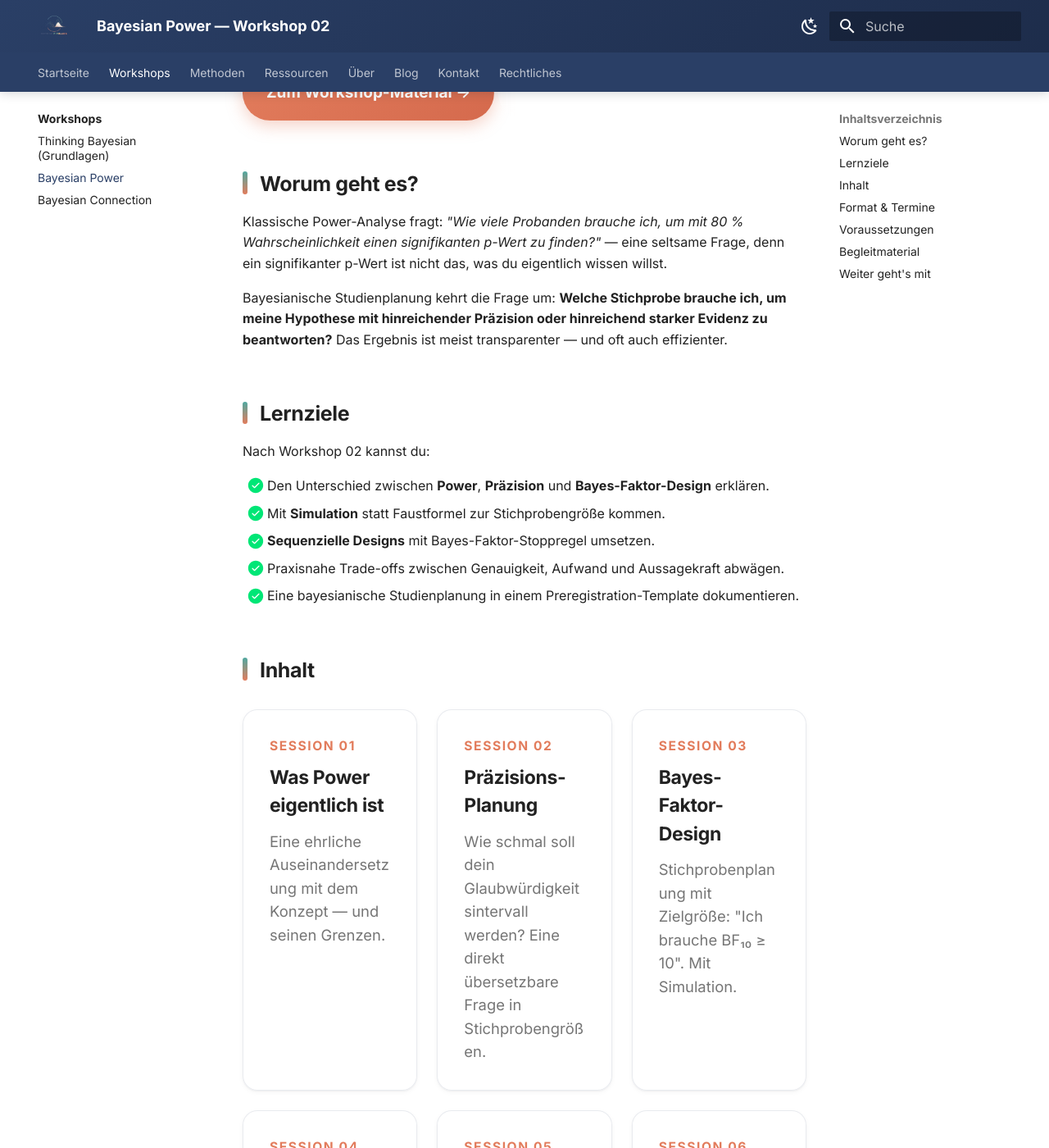
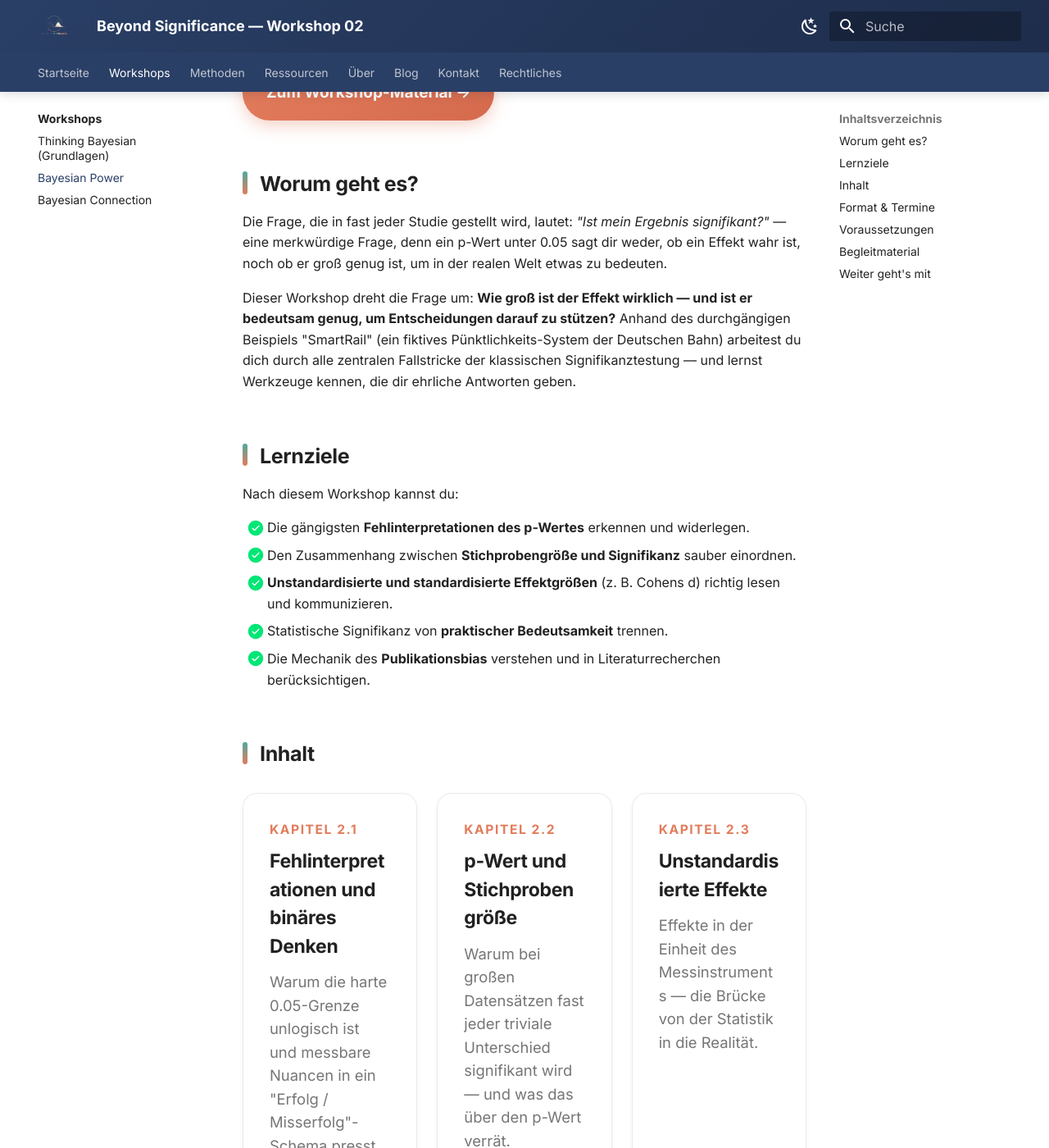
Before and after one commit to hannesdiemerling/frequent-reformation, an MkDocs documentation site: the page built from docs/workshops/bayesian-power.md, in a window 1280 px wide and 1400 px high, scrolled down 256 px. Shown: the whole window at 82% size. Built offline with MkDocs 1.6.1 and Material for MkDocs 9.7.7, drawn with Linux system fonts in a browser that asks for light colours; some of the changed text lies outside the part shown.

Commit message:
Update bayesian-power.md

```diff
--- a/docs/workshops/bayesian-power.md
+++ b/docs/workshops/bayesian-power.md
@@ -1,86 +1,85 @@
 ---
-title: Bayesian Power — Workshop 02
+title: Beyond Significance — Workshop 02
 ---
 
-# Bayesian Power <span class="bp-pill bp-pill--live">Live</span>
+# Beyond Significance <span class="bp-pill bp-pill--live">Live</span>
 
-> **Workshop 02 · Anwendung.** Stichprobenplanung jenseits der klassischen Power-Analyse.
-> Präzision, Bayes-Faktor-Design und Simulation als Standard-Werkzeug der Studienplanung.
+> **Workshop · Grundlagen.** Statistische Signifikanz kritisch hinterfragen und praktische Relevanz von Effekten bewerten.
+> Vom p-Wert-Fetisch zu Effektgrößen, Bedeutsamkeit und einem ehrlichen Blick auf wissenschaftliche Evidenz.
 
-[Zum Workshop-Material →](https://hannesdiemerling.github.io/Bayesian_Power/){ .bp-btn .bp-btn--primary }
+[Zum Workshop-Material →](https://hannesdiemerling.github.io/Beyond_Significance/){ .bp-btn .bp-btn--primary }
 [Anmelden](../kontakt.md){ .bp-btn .bp-btn--ghost }
 
 ## Worum geht es?
 
-Klassische Power-Analyse fragt: *"Wie viele Probanden brauche ich, um mit 80 % Wahrscheinlichkeit
-einen signifikanten p-Wert zu finden?"* — eine seltsame Frage, denn ein signifikanter p-Wert ist
-nicht das, was du eigentlich wissen willst.
+Die Frage, die in fast jeder Studie gestellt wird, lautet: *"Ist mein Ergebnis signifikant?"* — eine
+merkwürdige Frage, denn ein p-Wert unter 0.05 sagt dir weder, ob ein Effekt wahr ist, noch ob er
+groß genug ist, um in der realen Welt etwas zu bedeuten.
 
-Bayesianische Studienplanung kehrt die Frage um: **Welche Stichprobe brauche ich, um meine
-Hypothese mit hinreichender Präzision oder hinreichend starker Evidenz zu beantworten?** Das
-Ergebnis ist meist transparenter — und oft auch effizienter.
+Dieser Workshop dreht die Frage um: **Wie groß ist der Effekt wirklich — und ist er bedeutsam genug,
+um Entscheidungen darauf zu stützen?** Anhand des durchgängigen Beispiels "SmartRail" (ein fiktives
+Pünktlichkeits-System der Deutschen Bahn) arbeitest du dich durch alle zentralen Fallstricke der
+klassischen Signifikanztestung — und lernst Werkzeuge kennen, die dir ehrliche Antworten geben.
 
 ## Lernziele
 
-Nach Workshop 02 kannst du:
+Nach diesem Workshop kannst du:
 
-- [x] Den Unterschied zwischen **Power**, **Präzision** und **Bayes-Faktor-Design** erklären.
-- [x] Mit **Simulation** statt Faustformel zur Stichprobengröße kommen.
-- [x] **Sequenzielle Designs** mit Bayes-Faktor-Stoppregel umsetzen.
-- [x] Praxisnahe Trade-offs zwischen Genauigkeit, Aufwand und Aussagekraft abwägen.
-- [x] Eine bayesianische Studienplanung in einem Preregistration-Template dokumentieren.
+- [x] Die gängigsten **Fehlinterpretationen des p-Wertes** erkennen und widerlegen.
+- [x] Den Zusammenhang zwischen **Stichprobengröße und Signifikanz** sauber einordnen.
+- [x] **Unstandardisierte und standardisierte Effektgrößen** (z. B. Cohens d) richtig lesen und kommunizieren.
+- [x] Statistische Signifikanz von **praktischer Bedeutsamkeit** trennen.
+- [x] Die Mechanik des **Publikationsbias** verstehen und in Literatur­recherchen berücksichtigen.
 
 ## Inhalt
 
 <div class="bp-pillars">
 
   <div class="bp-pillar">
-    <div class="bp-pillar__num">SESSION 01</div>
-    <h3>Was Power eigentlich ist</h3>
+    <div class="bp-pillar__num">KAPITEL 2.1</div>
+    <h3>Fehlinterpretationen und binäres Denken</h3>
     <p>
-      Eine ehrliche Auseinandersetzung mit dem Konzept — und seinen Grenzen.
+      Warum die harte 0.05-Grenze unlogisch ist und messbare Nuancen in ein "Erfolg / Misserfolg"-Schema presst.
     </p>
   </div>
 
   <div class="bp-pillar">
-    <div class="bp-pillar__num">SESSION 02</div>
-    <h3>Präzisions-Planung</h3>
+    <div class="bp-pillar__num">KAPITEL 2.2</div>
+    <h3>p-Wert und Stichprobengröße</h3>
     <p>
-      Wie schmal soll dein Glaubwürdigkeitsintervall werden? Eine direkt übersetzbare
-      Frage in Stichprobengrößen.
+      Warum bei großen Datensätzen fast jeder triviale Unterschied signifikant wird — und was das über den p-Wert verrät.
     </p>
   </div>
 
   <div class="bp-pillar">
-    <div class="bp-pillar__num">SESSION 03</div>
-    <h3>Bayes-Faktor-Design</h3>
+    <div class="bp-pillar__num">KAPITEL 2.3</div>
+    <h3>Unstandardisierte Effekte</h3>
     <p>
-      Stichprobenplanung mit Zielgröße: "Ich brauche BF₁₀ ≥ 10". Mit Simulation.
+      Effekte in der Einheit des Messinstruments — die Brücke von der Statistik in die Realität.
     </p>
   </div>
 
   <div class="bp-pillar">
-    <div class="bp-pillar__num">SESSION 04</div>
-    <h3>Sequenzielle Tests</h3>
+    <div class="bp-pillar__num">KAPITEL 2.4</div>
+    <h3>Standardisierte Effektgrößen</h3>
     <p>
-      Optional Stopping war im Frequentismus problematisch — bayesianisch ist es ein Feature.
+      Cohens d als dimensionslose Vergleichsgröße — mit allen Vorbehalten, die Cohen selbst betont hat.
     </p>
   </div>
 
   <div class="bp-pillar">
-    <div class="bp-pillar__num">SESSION 05</div>
-    <h3>Hands-on Simulation</h3>
+    <div class="bp-pillar__num">KAPITEL 2.5</div>
+    <h3>Praktische Bedeutsamkeit</h3>
     <p>
-      Eigene Studie planen: vom Effekt-Szenario zur konkreten Stichprobengröße — in JASP
-      und R.
+      Hochsignifikant und trotzdem irrelevant: Wann lohnt sich ein Effekt wirklich?
     </p>
   </div>
 
   <div class="bp-pillar">
-    <div class="bp-pillar__num">SESSION 06</div>
-    <h3>Preregistration</h3>
+    <div class="bp-pillar__num">KAPITEL 2.6</div>
+    <h3>Publikationsbias</h3>
     <p>
-      Bayesianische Designs sauber dokumentieren — Templates für OSF und AsPredicted.
+      Wie ein System ohne Betrug und Vorsatz ein systematisch verzerrtes Bild der Realität produziert.
     </p>
   </div>
 
@@ -90,32 +89,32 @@ Nach Workshop 02 kannst du:
 
 | Aspekt          | Details                                                  |
 |-----------------|----------------------------------------------------------|
-| Dauer           | 5 Stunden (1 Tag oder 2 × 2,5 h)                         |
-| Format          | Online (Zoom) oder Präsenz                               |
-| Voraussetzungen | Workshop 01 oder vergleichbare Bayes-Grundlagen          |
-| Teilnehmende    | 6–20                                                     |
-| Materialien     | Folien (PDF), Simulations-Notebooks (R/JASP), Templates  |
+| Dauer           | ca. 90 Minuten (6 × 15 min) — flexibel als Selbststudium oder begleitete Session |
+| Format          | Interaktiv im Browser (Shinylive) · Online oder Präsenz  |
+| Voraussetzungen | Grundkenntnisse in Inferenzstatistik (p-Wert, Mittelwerte, Standardabweichung) |
+| Teilnehmende    | Selbststudium oder Gruppen bis 25                        |
+| Materialien     | Interaktive Web-Applikationen, Theorietexte, SmartRail-Beispiele |
 | Sprache         | Deutsch · Englisch auf Anfrage                           |
 
 !!! tip "Nächste Termine"
-    Termine werden 4–6 Wochen im Voraus auf der [Workshop-Übersicht](index.md) und im Newsletter angekündigt.
+    Termine werden 4–6 Wochen im Voraus auf der [Workshop-Übersicht](index.md) und im Newsletter angekündigt. Die Lernumgebung ist jederzeit frei zugänglich.
 
 ## Voraussetzungen
 
-- Workshop 01 oder vergleichbare Vertrautheit mit Bayes-Theorem, Posterior und Bayes-Faktor
-- Notebook mit JASP **oder** R (≥ 4.2) und RStudio
-- Optional: Vorerfahrung mit dem Paket [`BFDA`](https://github.com/nicebread/BFDA) hilfreich
+- Grundlegende Vertrautheit mit klassischer Inferenzstatistik (Hypothesentest, p-Wert, Mittelwertsvergleiche)
+- Moderner Webbrowser (Chrome, Firefox, Edge, Safari) — **keine Softwareinstallation nötig**
+- Optional: Vorkenntnisse in Effektgrößen und Meta-Analyse hilfreich, aber nicht erforderlich
 
 ## Begleitmaterial
 
-Alle Materialien findest du in der eigenständigen Lernumgebung:
+Alle Kapitel mit interaktiven Shiny-Applikationen — direkt im Browser, ohne Installation, alle Daten bleiben lokal auf deinem Rechner:
 
-[Materialseite öffnen](https://hannesdiemerling.github.io/Bayesian_Power/){ .bp-btn .bp-btn--primary }
+[Materialseite öffnen](https://hannesdiemerling.github.io/Beyond_Significance/){ .bp-btn .bp-btn--primary }
 
 <div class="bp-soon">
   <span class="bp-pill bp-pill--soon">In Vorbereitung</span>
-  <h3>Erweiterte Modul-Reihe</h3>
-  <p>Spezialisierte Module für klinische Studien, Bildungsforschung und Wirtschaftsexperimente sind in Arbeit. Inhalte werden hier ergänzt, sobald verfügbar.</p>
+  <h3>Vertiefende Module</h3>
+  <p>Ergänzende Kapitel zu Konfidenz- und Glaubwürdigkeitsintervallen, Meta-Analyse und Prä-Registrierung sind in Arbeit. Inhalte werden hier ergänzt, sobald verfügbar.</p>
 </div>
 
 ## Weiter geht's mit
```
